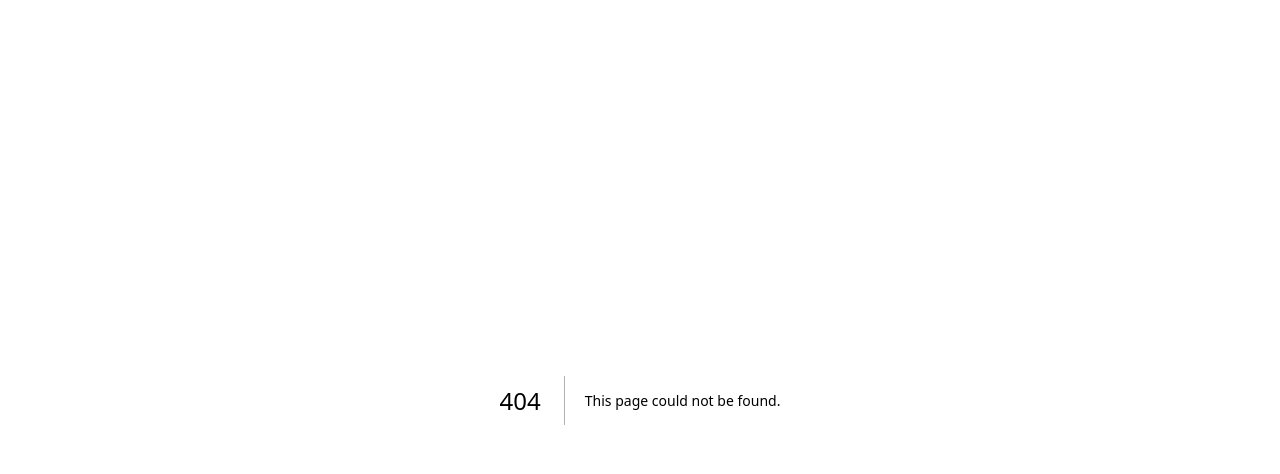
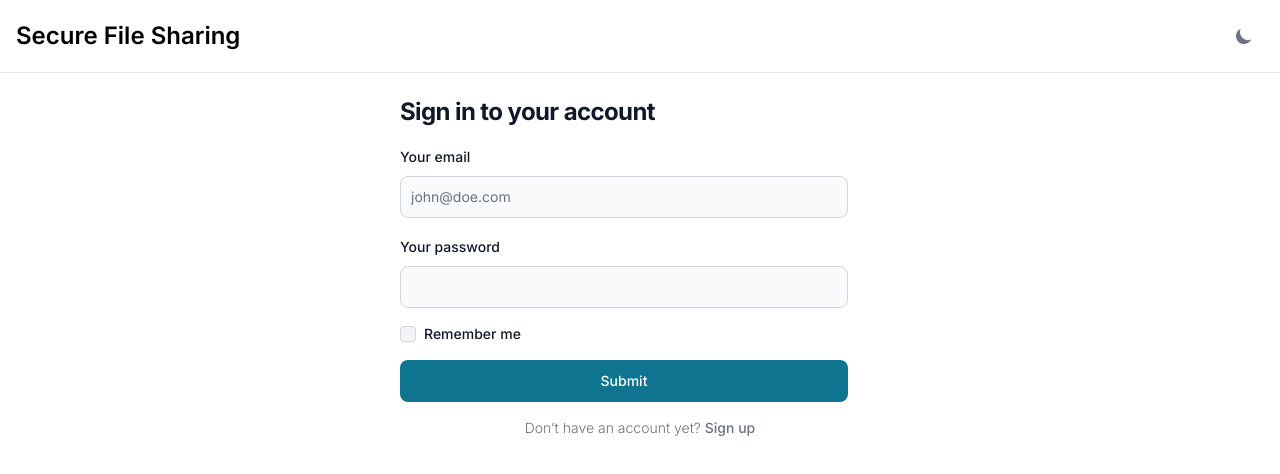
Before and after one commit to radixdt3150/secure-file-sharing, a Next.js app in the folder client/: page /login in a window 1280 px wide. Before the commit this address had no page. Shown: the top 474 px of the page. Built offline with nearby package versions, Linux system fonts and the light colour scheme.

Commit message:
feat: Designed UI for login page

```diff
--- a/client/package.json
+++ b/client/package.json
@@ -9,6 +9,7 @@
     "lint": "next lint"
   },
   "dependencies": {
+    "clsx": "^2.1.1",
     "flowbite-react": "^0.10.1",
     "next": "14.2.6",
     "react": "^18",
@@ -20,6 +21,7 @@
     "@types/react-dom": "^18",
     "eslint": "^8",
     "eslint-config-next": "14.2.6",
+    "eslint-config-prettier": "^9.1.0",
     "postcss": "^8",
     "tailwindcss": "^3.4.1",
     "typescript": "^5"
--- /dev/null
+++ b/client/src/app/(authenticate)/login/page.tsx
@@ -0,0 +1,37 @@
+import { ReactElement } from "react";
+import Link from 'next/link'
+
+import { Button, Checkbox, Label, TextInput } from "flowbite-react";
+
+export default function Page(): ReactElement {
+    return (
+        <main className="min-h-screen p-24 mx-auto max-w-2xl">
+            <form className="flex max-w-md flex-col gap-4">
+                <h1 className="text-xl font-bold leading-tight tracking-tight text-gray-900 md:text-2xl dark:text-white">
+                    Sign in to your account
+                </h1>
+                <div>
+                    <div className="mb-2 block">
+                        <Label htmlFor="email1" value="Your email" />
+                    </div>
+                    <TextInput id="email1" type="email" placeholder="john@doe.com" required />
+                </div>
+                <div>
+                    <div className="mb-2 block">
+                        <Label htmlFor="password1" value="Your password" />
+                    </div>
+                    <TextInput id="password1" type="password" required />
+                </div>
+                <div className="flex items-center gap-2">
+                    <Checkbox id="remember" />
+                    <Label htmlFor="remember">Remember me</Label>
+                </div>
+                <Button type="submit">Submit</Button>
+            </form>
+
+            <p className="text-sm font-light text-gray-500 dark:text-gray-400 mt-4 text-center">
+                Don’t have an account yet? <Link href="/register" className="font-medium text-primary-600 hover:underline dark:text-primary-500">Sign up</Link>
+            </p>
+        </main>
+    );
+}
--- /dev/null
+++ b/client/src/app/(authenticate)/register/page.tsx
@@ -0,0 +1,9 @@
+import { ReactElement } from "react";
+
+export default function Page(): ReactElement {
+    return (
+        <main className="min-h-screen p-24 mx-auto max-w-2xl">
+            <h1>Register</h1>
+        </main>
+    )
+}
--- /dev/null
+++ b/client/src/app/components/organisms/Header/index.tsx
@@ -0,0 +1,19 @@
+// top level imports
+import { ReactElement } from "react";
+import { DarkThemeToggle } from "flowbite-react";
+
+export function Header(): ReactElement {
+    return (
+        <nav className="bg-white dark:bg-gray-900 fixed w-full z-20 top-0 start-0 border-b border-gray-200 dark:border-gray-600">
+            <div className="max-w-screen-xl flex flex-wrap items-center justify-between mx-auto p-4">
+                <a href="https://flowbite.com/" className="flex items-center space-x-3 rtl:space-x-reverse">
+                    <span className="self-center text-2xl font-semibold whitespace-nowrap dark:text-white">Secure File Sharing</span>
+                </a>
+
+                <div className="items-center justify-between hidden w-full md:flex md:w-auto md:order-1" id="navbar-sticky">
+                    <DarkThemeToggle />
+                </div>
+            </div>
+        </nav>
+    )
+}
--- a/client/src/app/globals.css
+++ b/client/src/app/globals.css
@@ -16,16 +16,6 @@
   }
 }
 
-body {
-  color: rgb(var(--foreground-rgb));
-  background: linear-gradient(
-      to bottom,
-      transparent,
-      rgb(var(--background-end-rgb))
-    )
-    rgb(var(--background-start-rgb));
-}
-
 @layer utilities {
   .text-balance {
     text-wrap: balance;
--- a/client/src/app/layout.tsx
+++ b/client/src/app/layout.tsx
@@ -1,7 +1,10 @@
 import type { Metadata } from "next";
 import { Inter } from "next/font/google";
-import { ThemeModeScript } from "flowbite-react";
+import { ThemeModeScript, Flowbite } from "flowbite-react";
+import clsx from "clsx";
 import "./globals.css";
+
+import { Header } from "./components/organisms/Header";
 
 const inter = Inter({ subsets: ["latin"] });
 
@@ -20,7 +23,13 @@ export default function RootLayout({
             <head>
                 <ThemeModeScript />
             </head>
-      <body className={inter.className}>{children}</body>
+
+            <body className={clsx([inter.className, 'bg-white dark:bg-gray-900'])}>
+                <Flowbite>
+                    <Header />
+                    {children}
+                </Flowbite>
+            </body>
         </html>
     );
 }
```
Also changed, not shown: client/src/app/page.tsx (+5 -5 lines), client/.eslintrc.json (added), 2 other files (tests, documents, lock files or other folders). Lines whose indentation alone changed are shown as unchanged.
